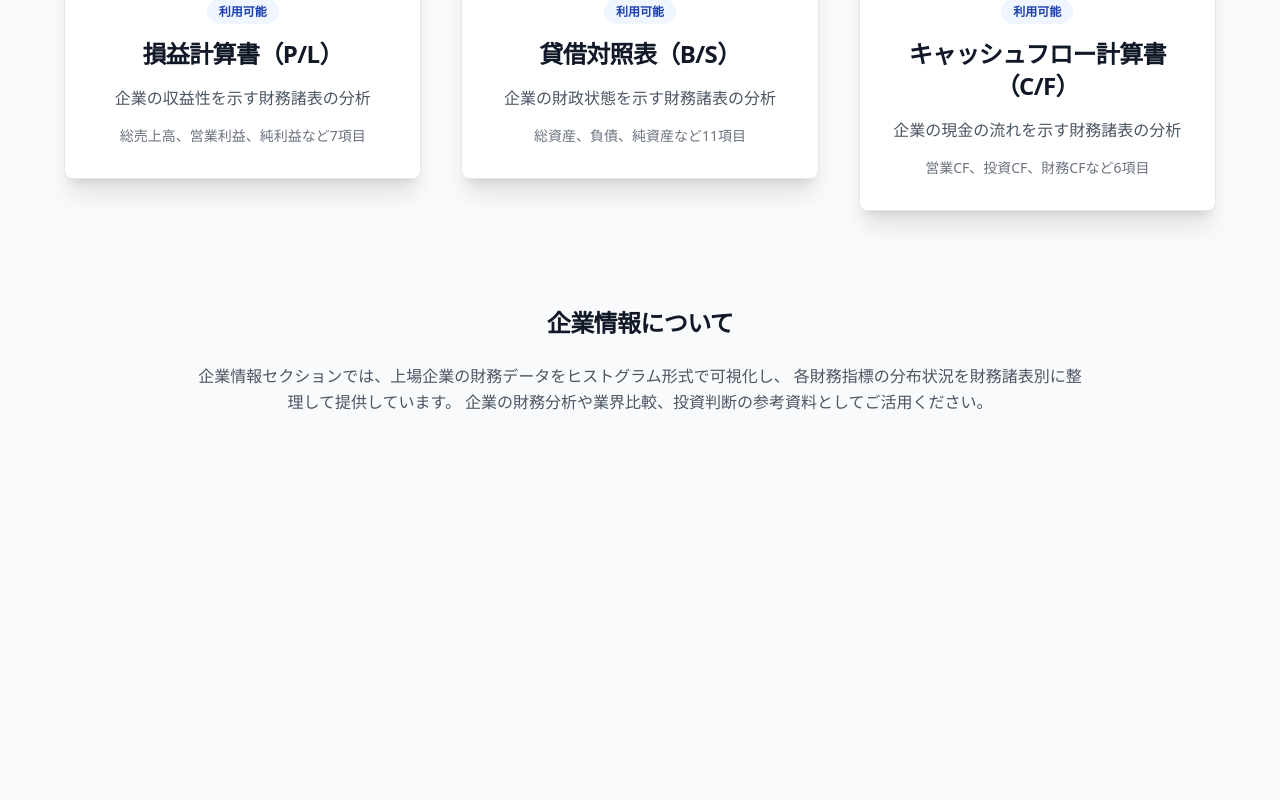
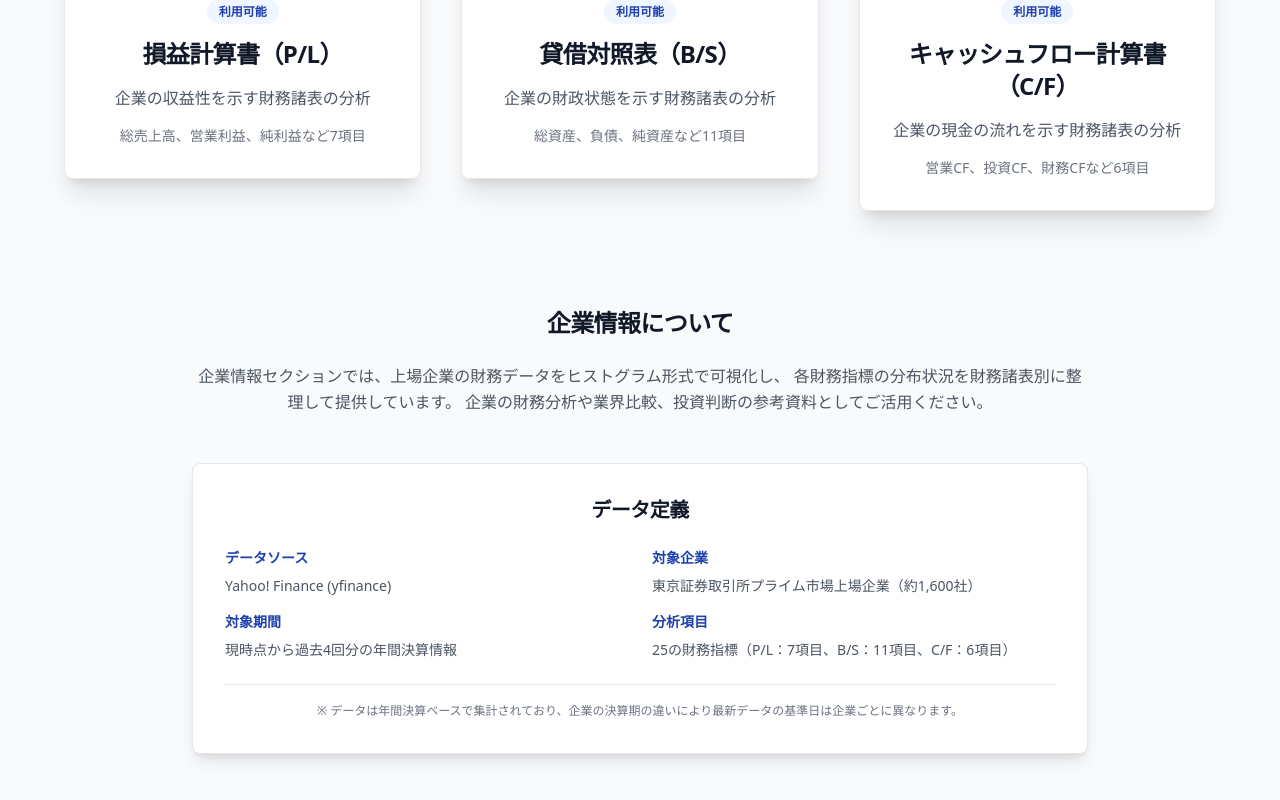
Before and after one commit to IwasakiYuuki/financial-query, a Next.js app: page /factbook/corporate in a window 1280 px wide. Shown: the part 460-1260 px from the top of the page. Before the commit the page ends 939 px from the top, so only its background shows below. Built offline with nearby package versions, Linux system fonts and the light colour scheme.

Commit message:
feat: add data definition section

```diff
--- a/src/app/factbook/corporate/page.tsx
+++ b/src/app/factbook/corporate/page.tsx
@@ -106,11 +106,58 @@ export default function CorporatePage() {
             <h3 className="text-2xl font-black text-gray-900 dark:text-white mb-6 tracking-tight">
               企業情報について
             </h3>
-            <p className="text-gray-600 dark:text-gray-300 leading-relaxed">
+            <p className="text-gray-600 dark:text-gray-300 leading-relaxed mb-12">
               企業情報セクションでは、上場企業の財務データをヒストグラム形式で可視化し、
               各財務指標の分布状況を財務諸表別に整理して提供しています。
               企業の財務分析や業界比較、投資判断の参考資料としてご活用ください。
             </p>
+
+            {/* データ定義セクション */}
+            <div className="bg-white dark:bg-gray-800 rounded-lg shadow-lg p-6 sm:p-8 border border-gray-200 dark:border-gray-700 mb-8">
+              <h4 className="text-xl font-bold text-gray-900 dark:text-white mb-6 tracking-tight">
+                データ定義
+              </h4>
+
+              <div className="grid grid-cols-1 md:grid-cols-2 gap-6 text-left">
+                <div className="space-y-4">
+                  <div>
+                    <h5 className="text-sm font-bold text-financial-600 dark:text-financial-400 mb-2">データソース</h5>
+                    <p className="text-gray-600 dark:text-gray-300 text-sm">
+                      Yahoo! Finance (yfinance)
+                    </p>
+                  </div>
+
+                  <div>
+                    <h5 className="text-sm font-bold text-financial-600 dark:text-financial-400 mb-2">対象期間</h5>
+                    <p className="text-gray-600 dark:text-gray-300 text-sm">
+                      現時点から過去4回分の年間決算情報
+                    </p>
+                  </div>
+                </div>
+
+                <div className="space-y-4">
+                  <div>
+                    <h5 className="text-sm font-bold text-financial-600 dark:text-financial-400 mb-2">対象企業</h5>
+                    <p className="text-gray-600 dark:text-gray-300 text-sm">
+                      東京証券取引所プライム市場上場企業（約1,600社）
+                    </p>
+                  </div>
+
+                  <div>
+                    <h5 className="text-sm font-bold text-financial-600 dark:text-financial-400 mb-2">分析項目</h5>
+                    <p className="text-gray-600 dark:text-gray-300 text-sm">
+                      25の財務指標（P/L：7項目、B/S：11項目、C/F：6項目）
+                    </p>
+                  </div>
+                </div>
+              </div>
+
+              <div className="mt-6 pt-4 border-t border-gray-200 dark:border-gray-600">
+                <p className="text-xs text-gray-500 dark:text-gray-400 leading-relaxed">
+                  ※ データは年間決算ベースで集計されており、企業の決算期の違いにより最新データの基準日は企業ごとに異なります。
+                </p>
+              </div>
+            </div>
           </div>
         </div>
       </div>
```
